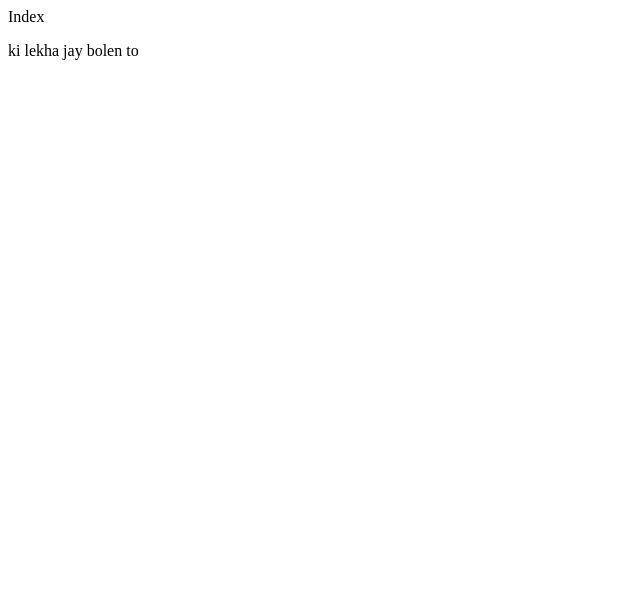
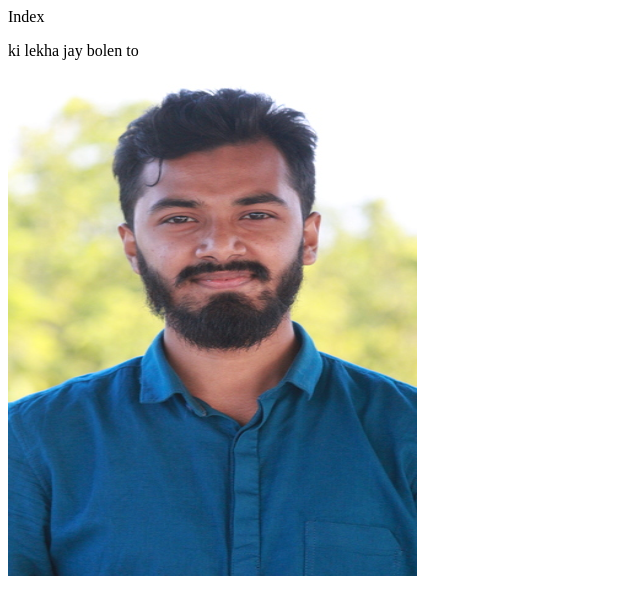
Before and after one commit to Obaydullah-Hasib/programming-hero, a plain HTML site: page index.html in a window 1280 px wide. Shown: the whole page, without its empty margins (0-640 px from the left). Drawn offline with Linux system fonts and the light colour scheme.

Commit message:
add hasib

```diff
--- a/index.html
+++ b/index.html
@@ -9,5 +9,6 @@
 <body>
     Index
     <P>ki lekha jay bolen to</P>
+    <img src="images/hasib.png" alt="">
 </body>
 </html>
```
Also changed, not shown: images/hasib.png (added).
